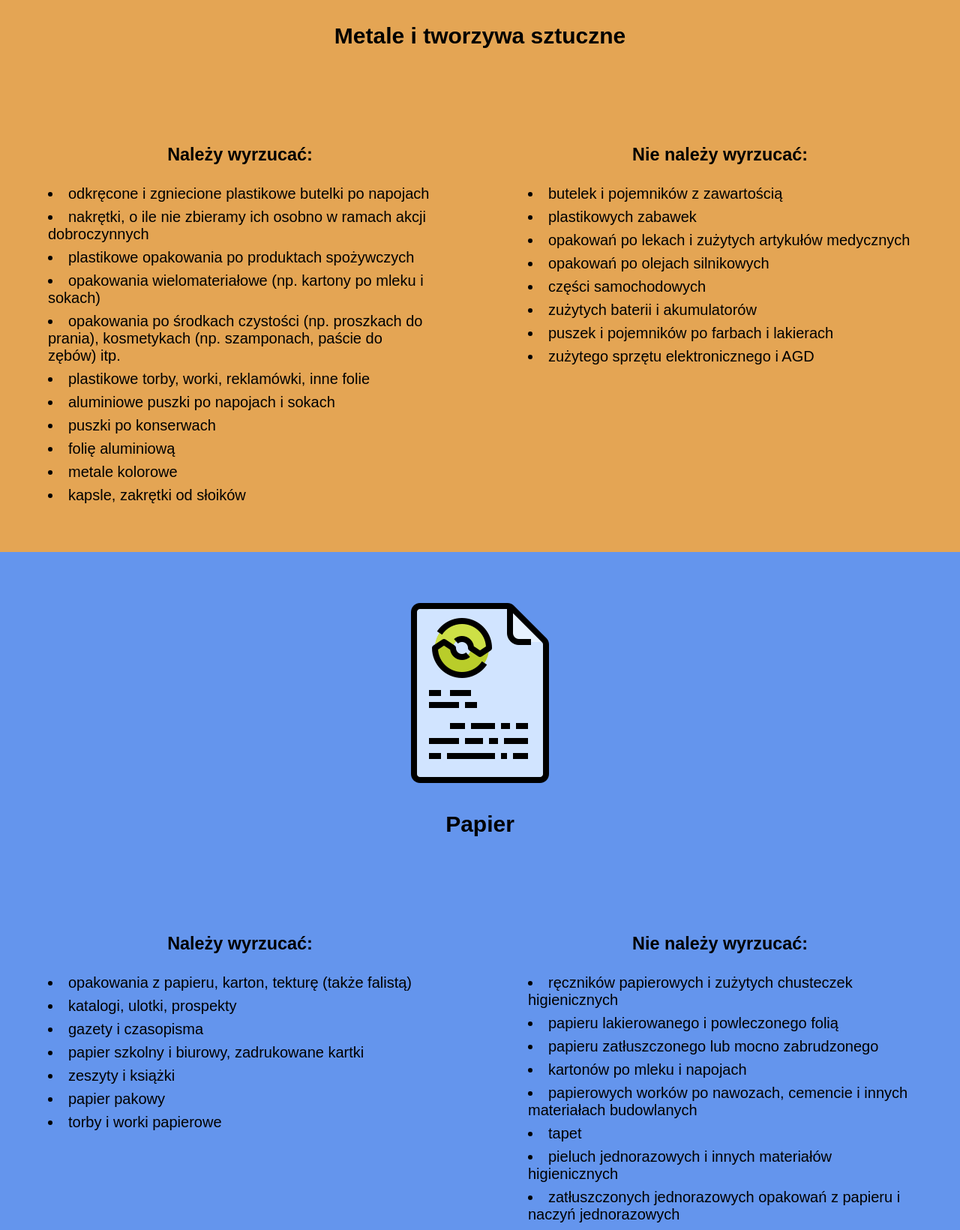
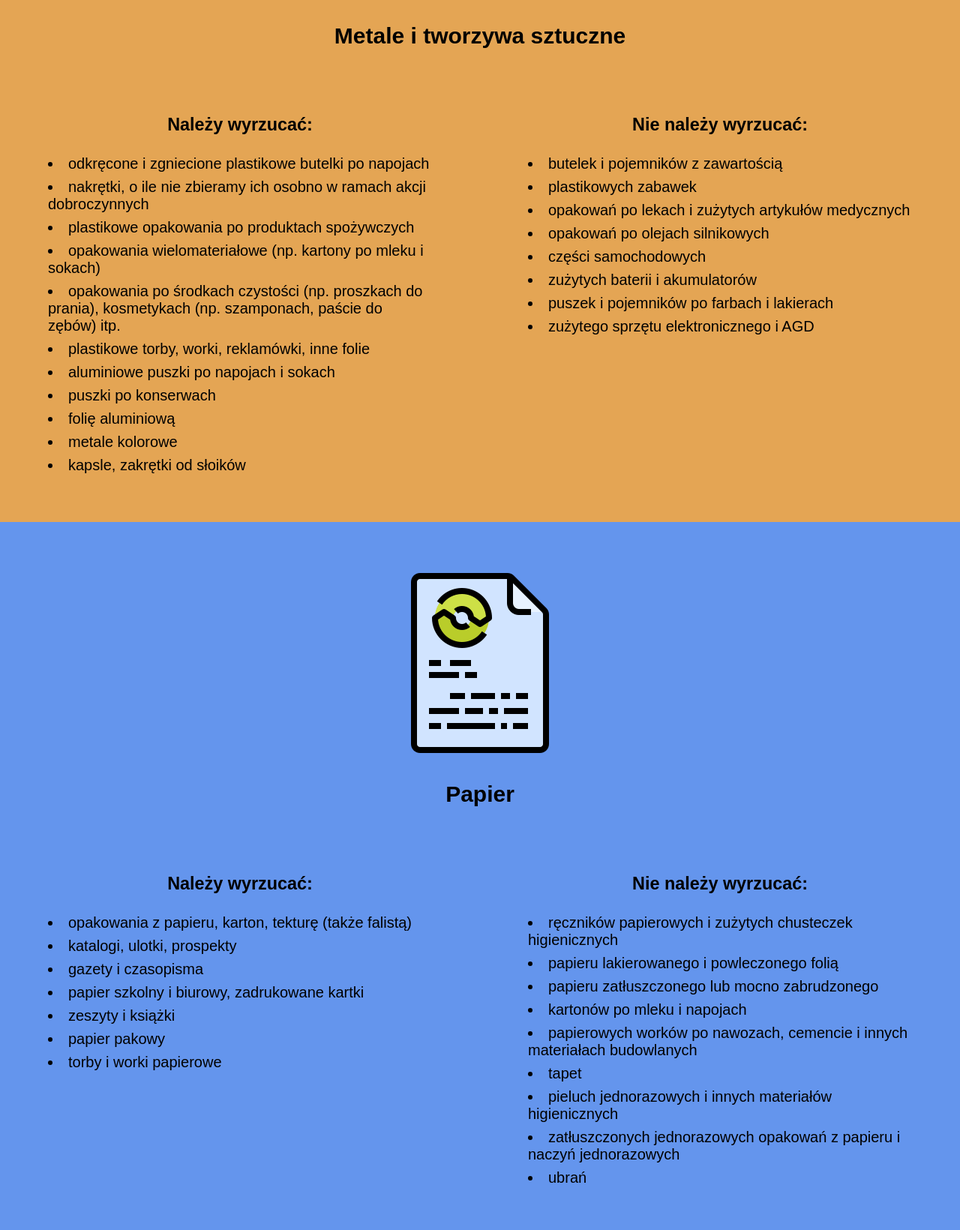
Before and after one commit to PibedeBarr10/pwi-final-project, a Django app: page / in a window 1280 px wide. Shown: the part 1523-3163 px from the top of the page at 75% size. Run offline with Django 3.2, Linux system fonts and the light colour scheme; some web fonts are replaced.

Commit message:
Edit main.css

```diff
--- a/trash/static/main.css
+++ b/trash/static/main.css
@@ -106,6 +106,7 @@ body {
 .block {
     text-align: center;
     padding: 3em;
+    padding-bottom: 1em;
 }
 
 .table {
@@ -135,6 +136,7 @@ footer {
     background-color: black;
     color: white;
     padding: 1em;
+    padding-bottom: 3em;
 }
 
 footer a {
```
